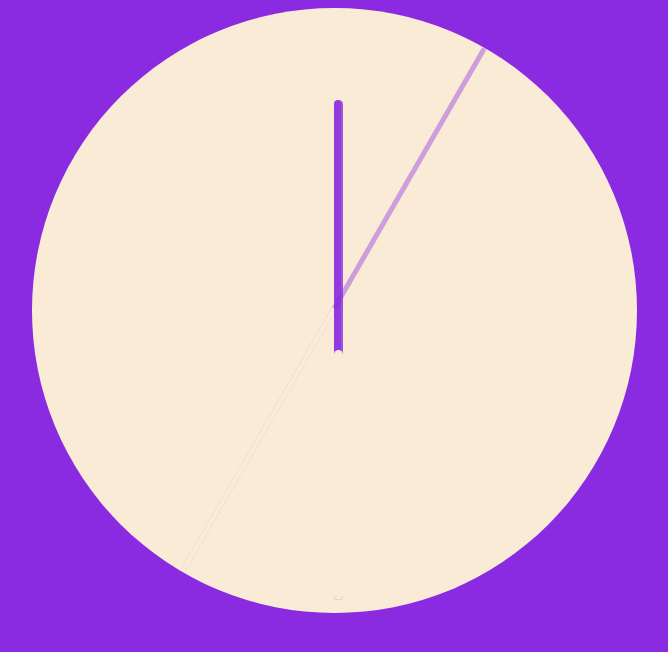
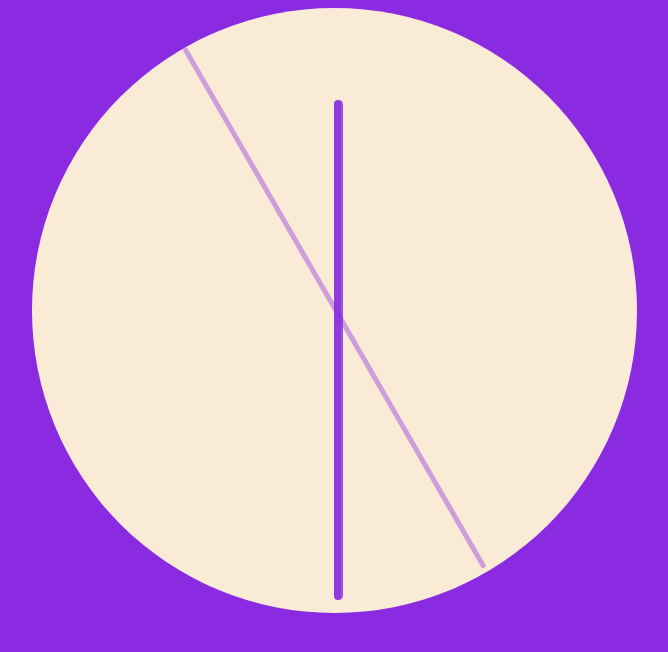
Before and after one commit to shalommoise/clock, a website: page timer.html in a window 1280 px wide. Shown: the whole page, without its empty margins (306-974 px from the left). Drawn offline with Linux system fonts and the light colour scheme.

Commit message:
by the hour

```diff
--- a/timer.css
+++ b/timer.css
@@ -78,14 +78,14 @@ body {
   top: 300px;
   z-index: 1;
 }
-.half {
+/* .half {
   background-color: antiquewhite;
   height: 50%;
   border-top-left-radius: 20px;
   border-top-right-radius: 20px;
   border-bottom-left-radius: 20px;
   border-bottom-right-radius: 20px;
-}
+} */
 /* .sechalf {
   border-width: 0px;
   background-color: blueviolet;
--- a/timer.js
+++ b/timer.js
@@ -1,13 +1,15 @@
-let secondCount = 180;
-let minCount = 180;
-let hourCount = 180;
+const sec = Date().split(" ")[4].split(":")[2];
+const min = Date().split(" ")[4].split(":")[1];
+const hr = Date().split(" ")[4].split(":")[2];
+let secondCount = sec * 6;
+let minCount = min * 6;
+let hourCount = hr * 15;
 setInterval(function moveSecond() {
   secondCount += 6;
   if (secondCount === 360) secondCount = 0;
   document.getElementsByClassName(
     "secondhand"
   )[0].style.transform = `rotate(${secondCount}deg)`;
-  console.log("sec", secondCount / 6, minCount / 6, hourCount / 6);
 }, 1000);
 
 setInterval(function moveMin() {
@@ -16,13 +18,15 @@ setInterval(function moveMin() {
   document.getElementsByClassName(
     "minutehand"
   )[0].style.transform = `rotate(${minCount}deg)`;
-  console.log("min", secondCount / 6, minCount / 6, hourCount / 6);
 }, 60000);
 setInterval(function MoveHr() {
-  hourCount += 6;
+  hourCount += 15;
   if (hourCount === 360) hourCount = 0;
   document.getElementsByClassName(
     "hourhand"
   )[0].style.transform = `rotate(${hourCount}deg)`;
-  console.log("Hour", secondCount / 6, minCount / 6, hourCount / 6);
 }, 3600000);
+console.log(Date());
+console.log(Date().split(" ")[4].split(":")[0]);
+console.log(Date().split(" ")[4].split(":")[1]);
+console.log(Date().split(" ")[4].split(":")[2]);
```
